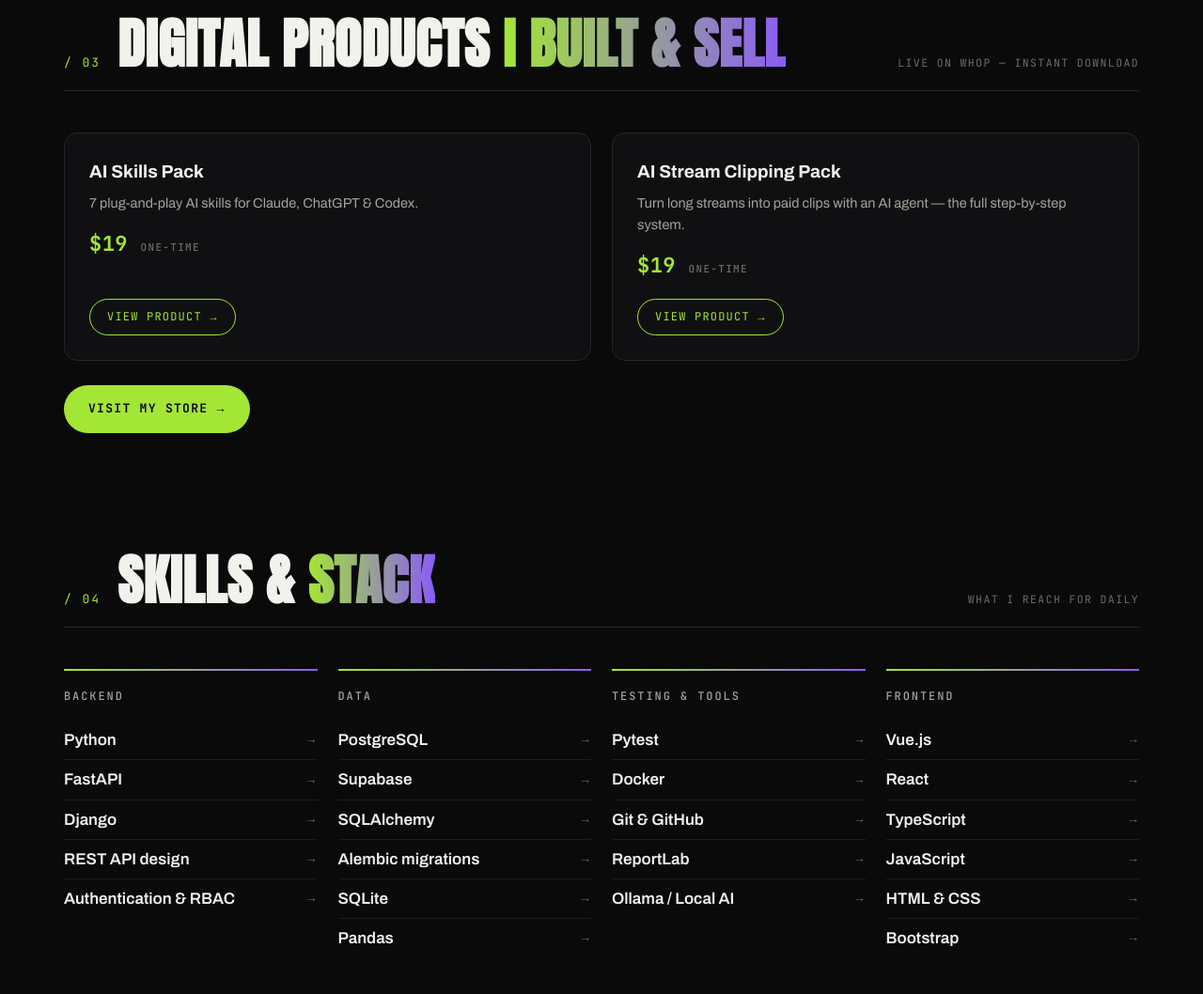
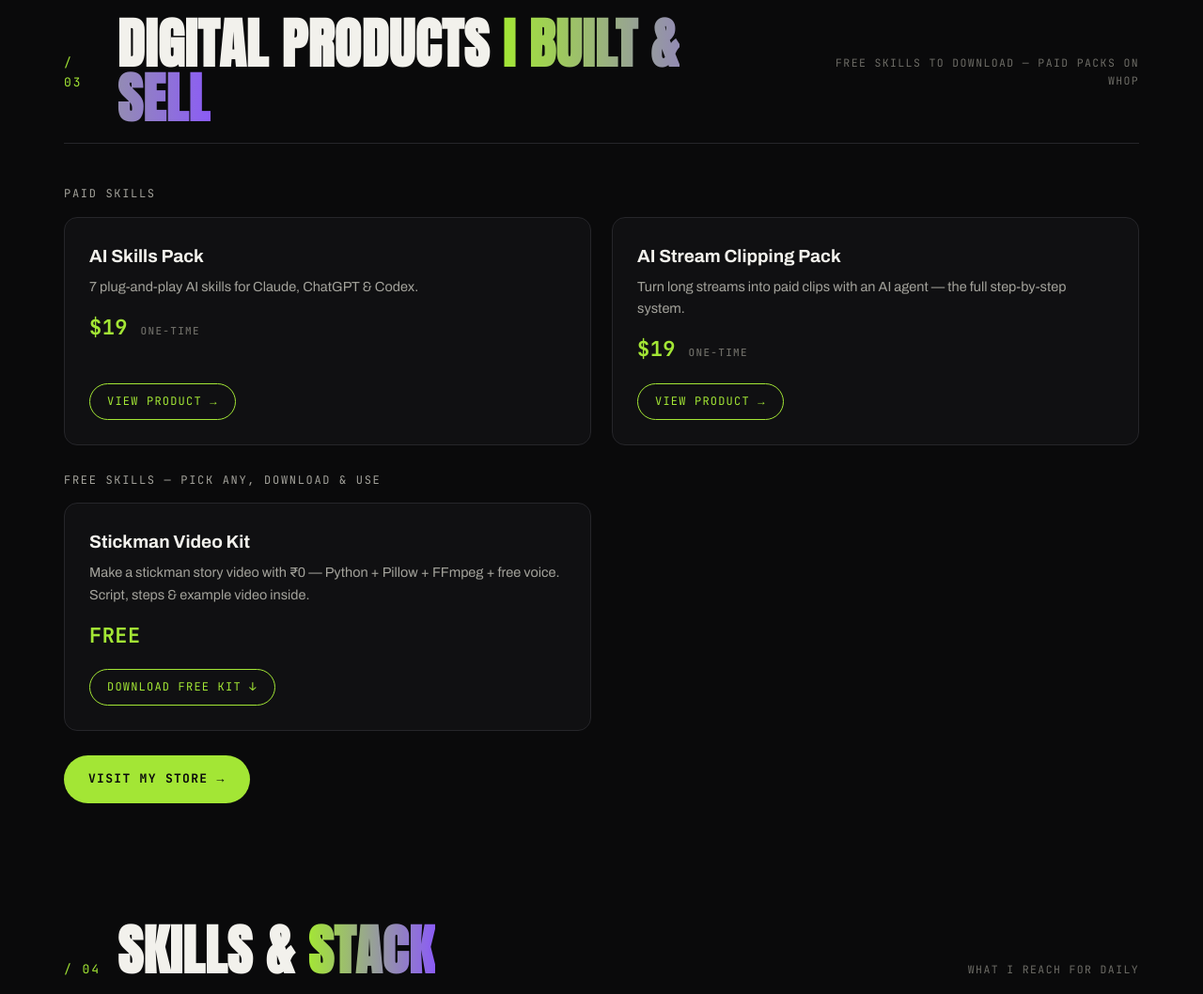
Before and after one commit to astelwilliam/portfolio, a plain HTML site: page index.html in a window 1280 px wide. Shown: the part 4770-5828 px from the top of the page at 94% size. Drawn offline with Linux system fonts and the light colour scheme.

Commit message:
Add Free Skills / Paid Skills area to Products

```diff
--- a/index.html
+++ b/index.html
@@ -524,6 +524,10 @@
         font-size: 11px; letter-spacing: 0.12em; text-transform: uppercase;
         color: var(--faint); font-weight: 500;
       }
+      .sec-sub {
+        font-family: var(--font-mono); font-size: 12px; letter-spacing: 0.14em;
+        text-transform: uppercase; color: var(--muted); margin: 28px 0 14px;
+      }
       .store-row { margin-top: 26px; }
 
       @media (prefers-reduced-motion: reduce) {
@@ -867,8 +871,9 @@
           <div class="sec-head reveal">
             <span class="no">/ 03</span>
             <h2>Digital Products <span class="grad">I Built &amp; Sell</span></h2>
-            <span class="hint">Live on Whop — instant download</span>
+            <span class="hint">Free skills to download — paid packs on Whop</span>
           </div>
+          <div class="sec-sub reveal">Paid skills</div>
           <div class="mini-grid">
             <article class="mini reveal">
               <h4>AI Skills Pack</h4>
@@ -884,6 +889,17 @@
               <div class="price">$19 <small>one-time</small></div>
               <div class="p-links">
                 <a class="live" href="https://whop.com/astel-william-2a0e/" target="_blank" rel="noopener">View product →</a>
+              </div>
+            </article>
+          </div>
+          <div class="sec-sub reveal">Free skills — pick any, download &amp; use</div>
+          <div class="mini-grid">
+            <article class="mini reveal">
+              <h4>Stickman Video Kit</h4>
+              <p>Make a stickman story video with ₹0 — Python + Pillow + FFmpeg + free voice. Script, steps &amp; example video inside.</p>
+              <div class="price">FREE</div>
+              <div class="p-links">
+                <a class="live" href="https://drive.google.com/file/d/1n0rVEEirD4gf0SUnt8JgrhcMcqEM1rTy/view?usp=sharing" target="_blank" rel="noopener">Download free kit ↓</a>
               </div>
             </article>
           </div>
```
